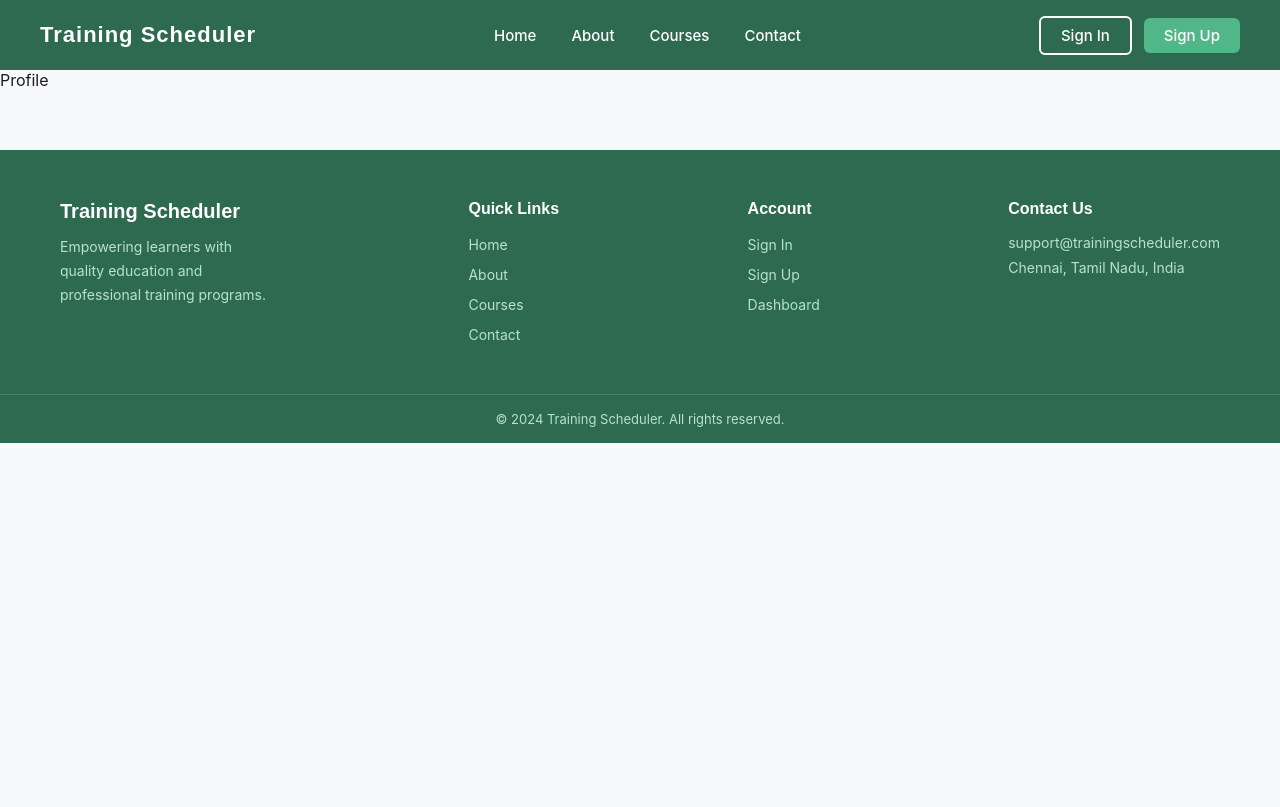
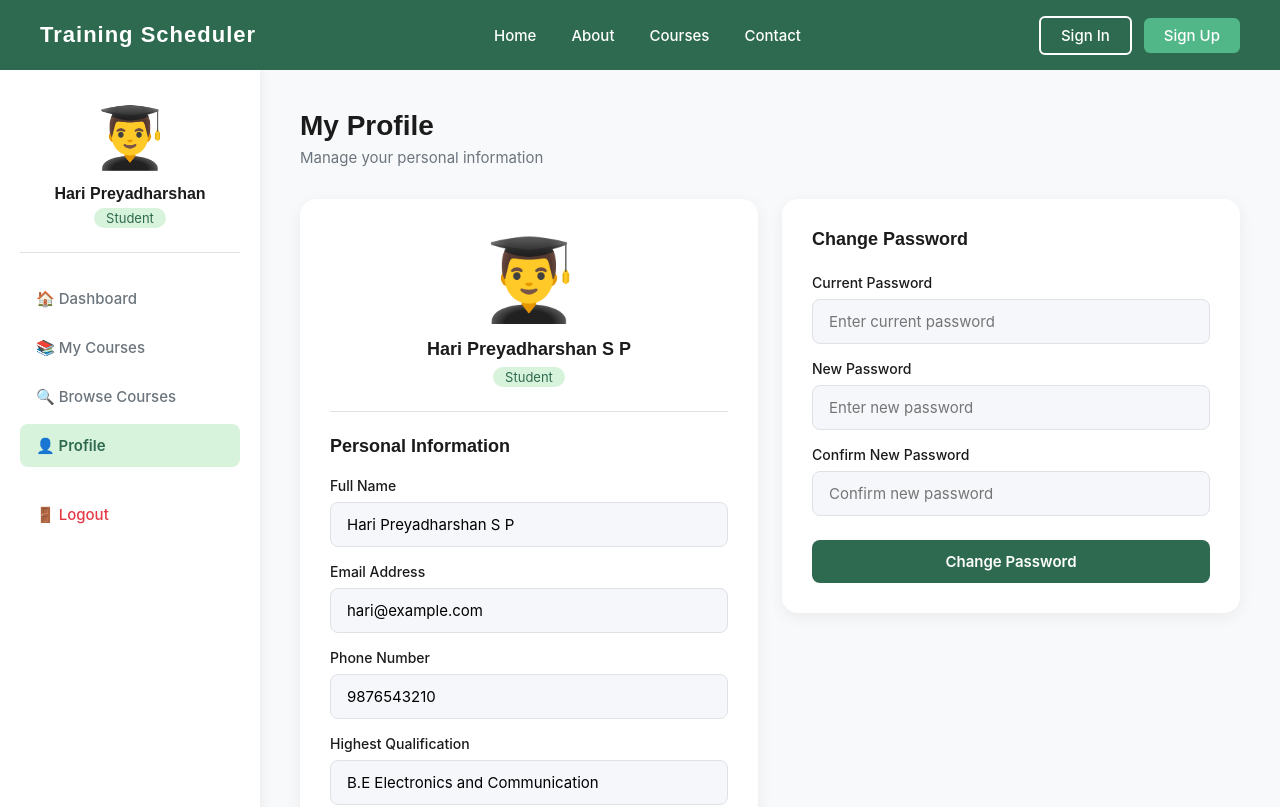
Before and after one commit to Harihp1906/training-scheduler, a React (Create React App) app: page /profile in a window 1280 px wide. Shown: the top 807 px of the page. Built offline with nearby package versions, Linux system fonts and the light colour scheme.

Commit message:
Added Profile page

```diff
--- a/src/pages/student/Profile.jsx
+++ b/src/pages/student/Profile.jsx
@@ -1,9 +1,190 @@
-import React from 'react'
+import { useState } from 'react';
+import { Link } from 'react-router-dom';
+import '../styles/student/Profile.css';
 
 const Profile = () => {
+
+  const [formData, setFormData] = useState({
+    fullName: 'Hari Preyadharshan S P',
+    email: 'hari@example.com',
+    phone: '9876543210',
+    qualification: 'B.E Electronics and Communication',
+    bio: 'Passionate about technology and learning new skills.'
+  });
+
+  const [passwordData, setPasswordData] = useState({
+    currentPassword: '',
+    newPassword: '',
+    confirmPassword: ''
+  });
+
+  const handleChange = (e) => {
+    setFormData({ ...formData, [e.target.name]: e.target.value });
+  };
+
+  const handlePasswordChange = (e) => {
+    setPasswordData({ ...passwordData, [e.target.name]: e.target.value });
+  };
+
+  const handleSubmit = (e) => {
+    e.preventDefault();
+    alert('Profile updated successfully!');
+  };
+
+  const handlePasswordSubmit = (e) => {
+    e.preventDefault();
+    if (passwordData.newPassword !== passwordData.confirmPassword) {
+      alert('Passwords do not match!');
+      return;
+    }
+    alert('Password changed successfully!');
+  };
+
   return (
-    <div>Profile</div>
-  )
+    <div className="dashboard-page">
+
+      {/* Sidebar */}
+      <div className="dashboard-sidebar">
+        <div className="sidebar-profile">
+          <div className="sidebar-avatar">👨‍🎓</div>
+          <h3>Hari Preyadharshan</h3>
+          <p>Student</p>
+        </div>
+        <nav className="sidebar-nav">
+          <Link to="/dashboard" className="sidebar-link">🏠 Dashboard</Link>
+          <Link to="/my-courses" className="sidebar-link">📚 My Courses</Link>
+          <Link to="/courses" className="sidebar-link">🔍 Browse Courses</Link>
+          <Link to="/profile" className="sidebar-link active">👤 Profile</Link>
+          <Link to="/login" className="sidebar-link logout">🚪 Logout</Link>
+        </nav>
+      </div>
+
+      {/* Main Content */}
+      <div className="dashboard-main">
+
+        <div className="dashboard-welcome">
+          <h1>My Profile</h1>
+          <p>Manage your personal information</p>
+        </div>
+
+        <div className="profile-grid">
+
+          {/* Profile Info */}
+          <div className="profile-card">
+            <div className="profile-avatar-section">
+              <div className="profile-avatar">👨‍🎓</div>
+              <h3>Hari Preyadharshan S P</h3>
+              <p>Student</p>
+            </div>
+
+            <form className="profile-form" onSubmit={handleSubmit}>
+              <h3>Personal Information</h3>
+
+              <div className="form-group">
+                <label>Full Name</label>
+                <input
+                  type="text"
+                  name="fullName"
+                  value={formData.fullName}
+                  onChange={handleChange}
+                />
+              </div>
+
+              <div className="form-group">
+                <label>Email Address</label>
+                <input
+                  type="email"
+                  name="email"
+                  value={formData.email}
+                  onChange={handleChange}
+                />
+              </div>
+
+              <div className="form-group">
+                <label>Phone Number</label>
+                <input
+                  type="text"
+                  name="phone"
+                  value={formData.phone}
+                  onChange={handleChange}
+                />
+              </div>
+
+              <div className="form-group">
+                <label>Highest Qualification</label>
+                <input
+                  type="text"
+                  name="qualification"
+                  value={formData.qualification}
+                  onChange={handleChange}
+                />
+              </div>
+
+              <div className="form-group">
+                <label>Bio</label>
+                <textarea
+                  name="bio"
+                  value={formData.bio}
+                  onChange={handleChange}
+                  rows={3}
+                />
+              </div>
+
+              <button type="submit" className="btn-save">
+                Save Changes
+              </button>
+            </form>
+          </div>
+
+          {/* Change Password */}
+          <div className="password-card">
+            <h3>Change Password</h3>
+            <form className="profile-form" onSubmit={handlePasswordSubmit}>
+
+              <div className="form-group">
+                <label>Current Password</label>
+                <input
+                  type="password"
+                  name="currentPassword"
+                  placeholder="Enter current password"
+                  value={passwordData.currentPassword}
+                  onChange={handlePasswordChange}
+                />
+              </div>
+
+              <div className="form-group">
+                <label>New Password</label>
+                <input
+                  type="password"
+                  name="newPassword"
+                  placeholder="Enter new password"
+                  value={passwordData.newPassword}
+                  onChange={handlePasswordChange}
+                />
+              </div>
+
+              <div className="form-group">
+                <label>Confirm New Password</label>
+                <input
+                  type="password"
+                  name="confirmPassword"
+                  placeholder="Confirm new password"
+                  value={passwordData.confirmPassword}
+                  onChange={handlePasswordChange}
+                />
+              </div>
+
+              <button type="submit" className="btn-save">
+                Change Password
+              </button>
+
+            </form>
+          </div>
+
+        </div>
+      </div>
+    </div>
+  );
 }
 
-export default Profile
+export default Profile;
--- a/src/pages/styles/student/Profile.css
+++ b/src/pages/styles/student/Profile.css
@@ -0,0 +1,113 @@
+/* ==================== PROFILE PAGE ==================== */
+
+.profile-grid {
+  display: grid;
+  grid-template-columns: 1fr 1fr;
+  gap: 24px;
+}
+
+.profile-card {
+  background-color: var(--white);
+  border-radius: 16px;
+  padding: 30px;
+  box-shadow: 0 4px 16px rgba(0,0,0,0.06);
+}
+
+.password-card {
+  background-color: var(--white);
+  border-radius: 16px;
+  padding: 30px;
+  box-shadow: 0 4px 16px rgba(0,0,0,0.06);
+  height: fit-content;
+}
+
+.password-card h3 {
+  font-size: 18px;
+  font-weight: 700;
+  color: var(--dark);
+  margin-bottom: 24px;
+}
+
+/* Avatar Section */
+.profile-avatar-section {
+  text-align: center;
+  padding-bottom: 24px;
+  border-bottom: 1px solid var(--border);
+  margin-bottom: 24px;
+}
+
+.profile-avatar {
+  font-size: 80px;
+  margin-bottom: 12px;
+}
+
+.profile-avatar-section h3 {
+  font-size: 18px;
+  font-weight: 700;
+  color: var(--dark);
+  margin-bottom: 6px;
+}
+
+.profile-avatar-section p {
+  font-size: 13px;
+  color: var(--primary);
+  background-color: #d8f3dc;
+  padding: 2px 12px;
+  border-radius: 50px;
+  display: inline-block;
+}
+
+/* Form */
+.profile-form h3 {
+  font-size: 18px;
+  font-weight: 700;
+  color: var(--dark);
+  margin-bottom: 20px;
+}
+
+.profile-form .form-group {
+  display: flex;
+  flex-direction: column;
+  gap: 8px;
+  margin-bottom: 16px;
+}
+
+.profile-form .form-group label {
+  font-size: 14px;
+  font-weight: 500;
+  color: var(--dark);
+}
+
+.profile-form .form-group input,
+.profile-form .form-group textarea {
+  padding: 12px 16px;
+  border: 1.5px solid var(--border);
+  border-radius: 8px;
+  font-size: 15px;
+  font-family: 'Inter', sans-serif;
+  outline: none;
+  transition: border 0.3s;
+  resize: none;
+}
+
+.profile-form .form-group input:focus,
+.profile-form .form-group textarea:focus {
+  border-color: var(--primary);
+}
+
+.btn-save {
+  background-color: var(--primary);
+  color: var(--white);
+  padding: 12px 28px;
+  border-radius: 8px;
+  font-size: 15px;
+  font-weight: 600;
+  font-family: 'Inter', sans-serif;
+  transition: background-color 0.3s;
+  width: 100%;
+  margin-top: 8px;
+}
+
+.btn-save:hover {
+  background-color: var(--primary-light);
+}
```
